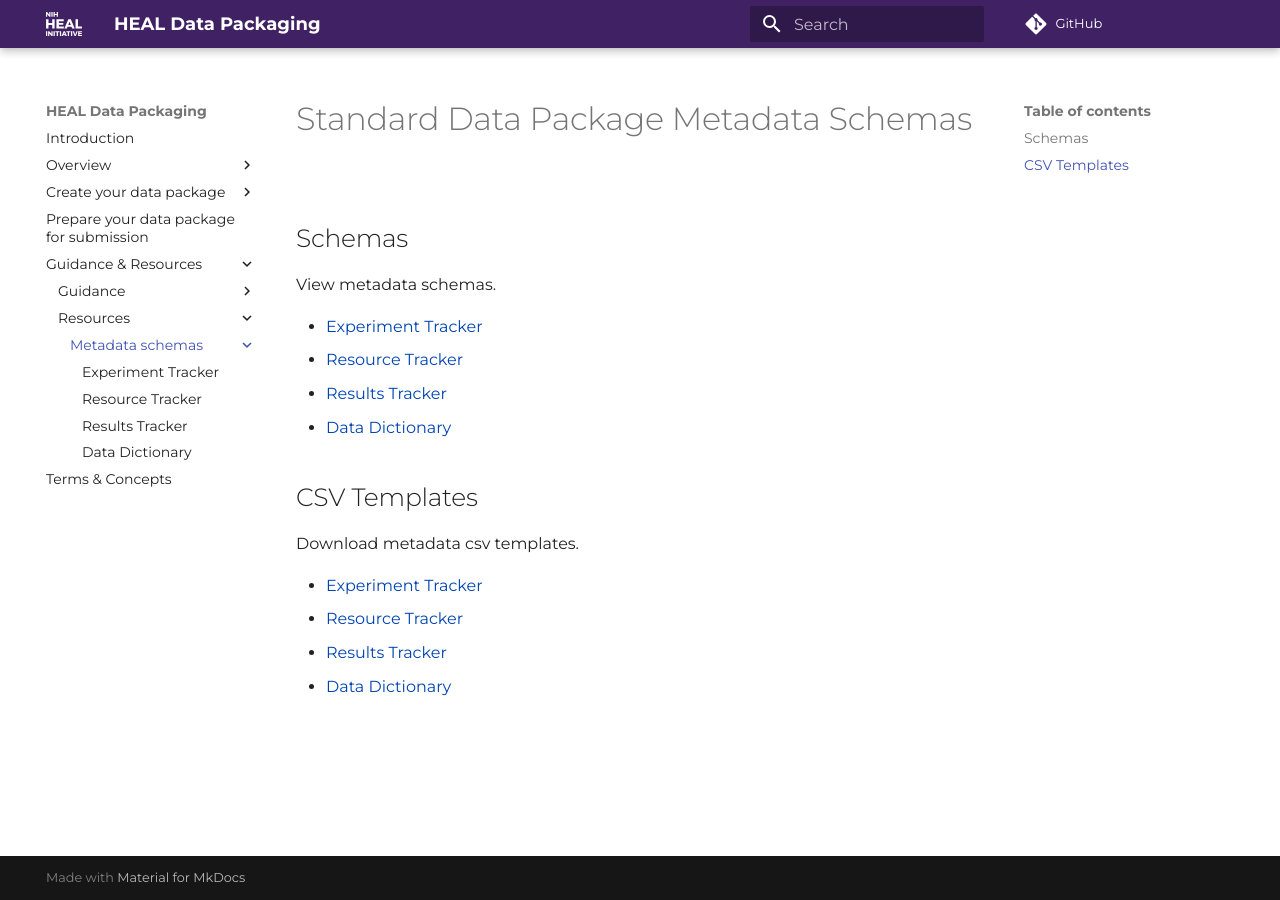
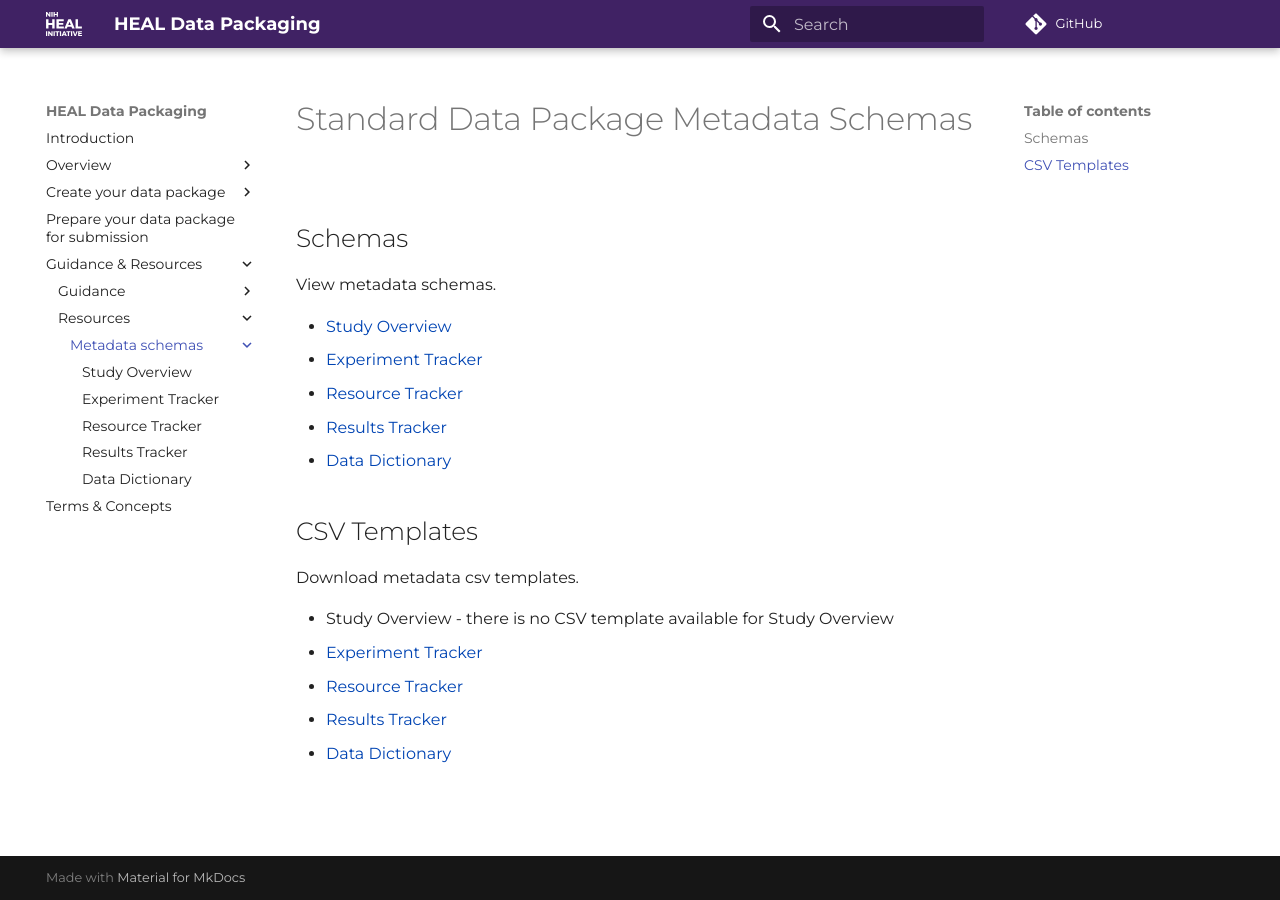
Before and after one commit to norc-heal/heal-data-pkg-guide, an MkDocs documentation site: the page built from docs/schemas/index.md, in a window 1280 px wide. Built offline with MkDocs 1.6.1 and Material for MkDocs 9.7.7, drawn with Linux system fonts in a browser that asks for light colours; comment, search, counter and statistics services are not loaded.

Commit message:
added slmd as study overview to schema resources

```diff
--- a/docs/schemas/index.md
+++ b/docs/schemas/index.md
@@ -4,6 +4,7 @@
 
 View metadata schemas.
 
+* [Study Overview](study-metadata-schema-for-humans.md)
 * [Experiment Tracker](md_experiment_tracker.md)
 * [Resource Tracker](md_resource_tracker.md)
 * [Results Tracker](md_results_tracker.md)
@@ -13,6 +14,7 @@ View metadata schemas.
 
 Download metadata csv templates.
 
+* Study Overview - there is no CSV template available for Study Overview
 * <a href="../csv-templates/heal-csv-experiment-tracker.csv" download>Experiment Tracker</a>
 * <a href="../csv-templates/heal-csv-resource-tracker.csv" download>Resource Tracker</a>
 * <a href="../csv-templates/heal-csv-results-tracker.csv" download>Results Tracker</a>
--- a/mkdocs.yaml
+++ b/mkdocs.yaml
@@ -41,6 +41,7 @@ nav:
       - resources/index.md
       - Metadata schemas:
         - schemas/index.md
+        - Study Overview: schemas/study-metadata-schema-for-humans.md
         - Experiment Tracker: schemas/md_experiment_tracker.md
         - Resource Tracker: schemas/md_resource_tracker.md
         - Results Tracker: schemas/md_results_tracker.md
```
Also changed, not shown: docs/resources/index.md (+1 -0 lines).
